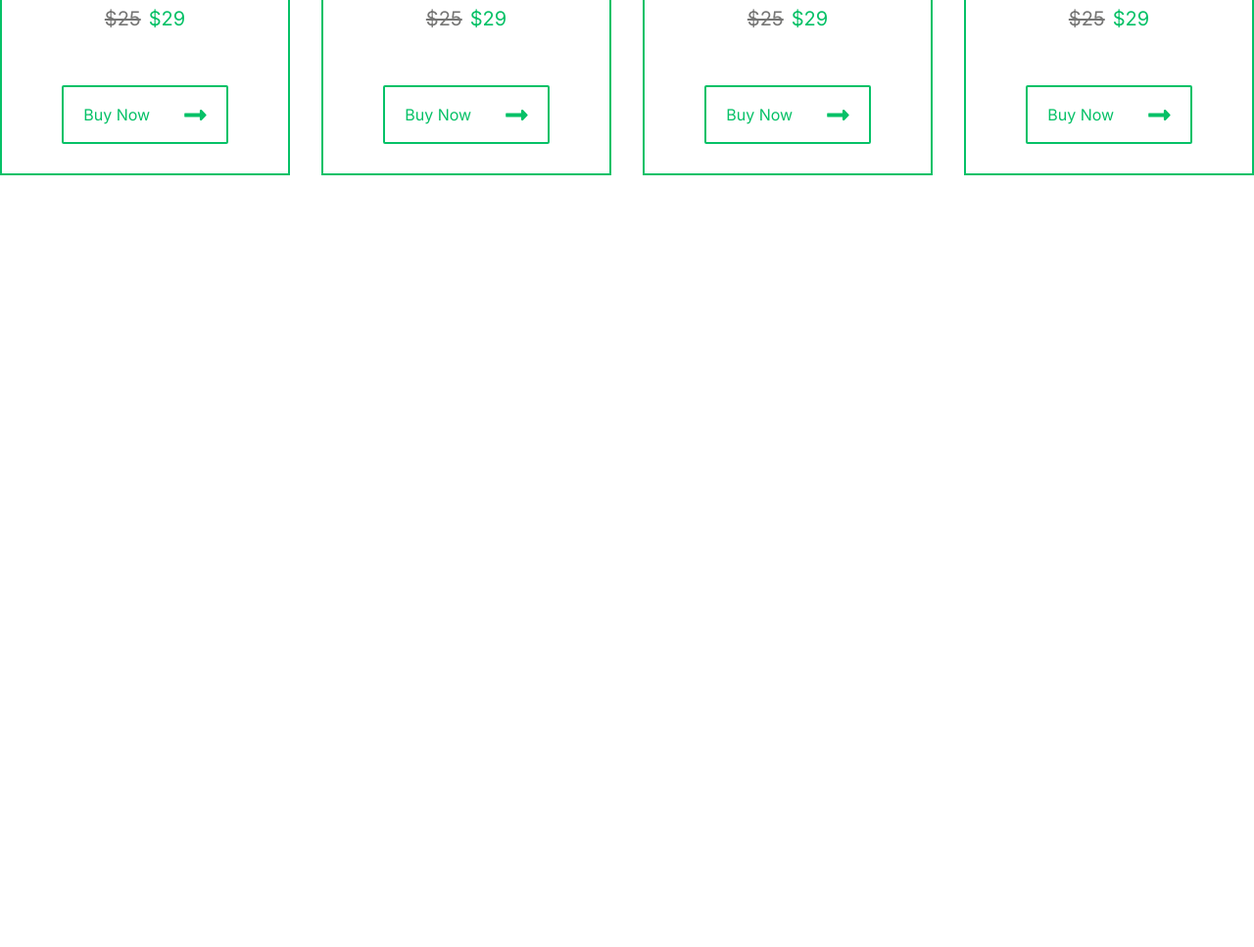
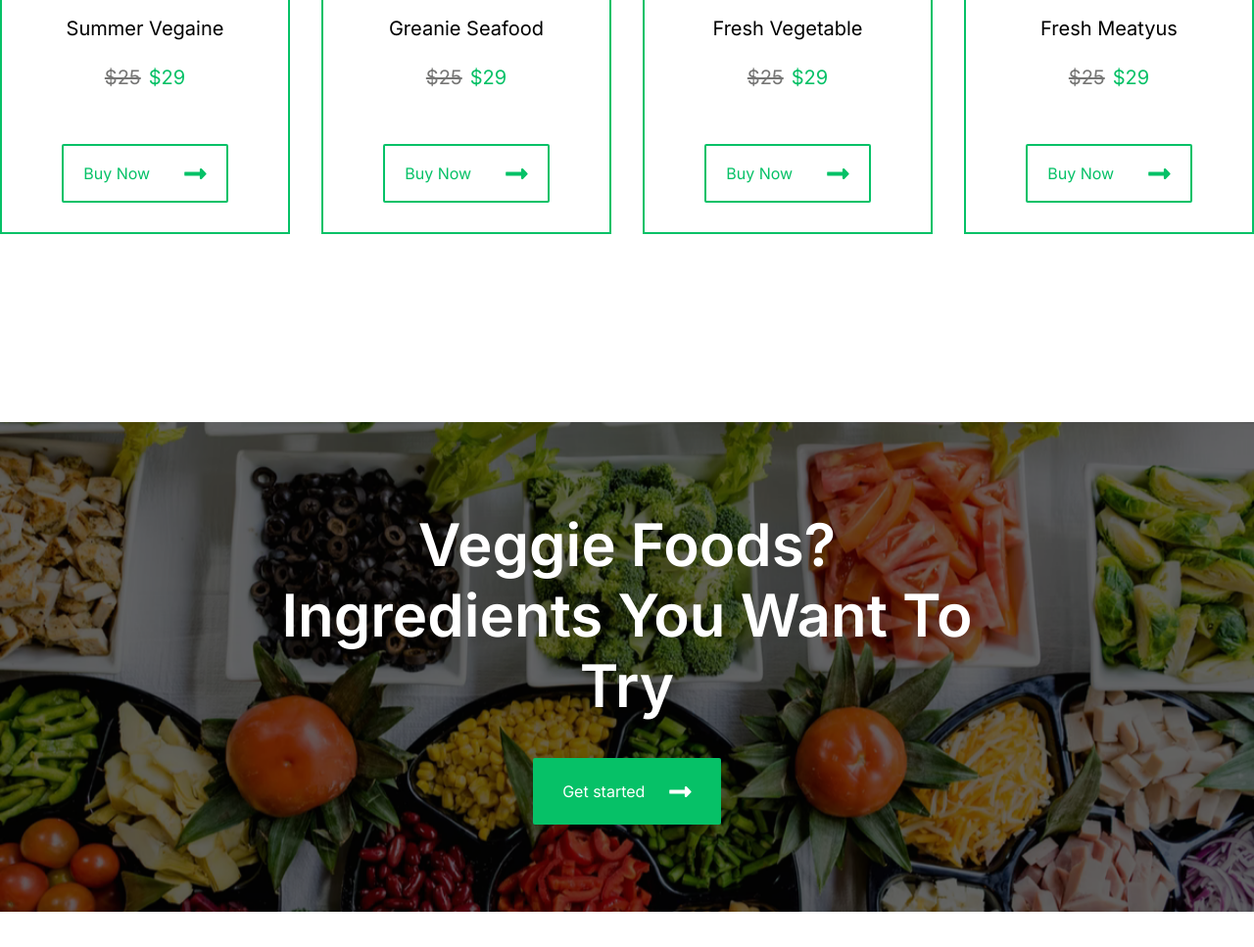
Before and after one commit to Leodiwas/Foodies-Landing-Page, a plain HTML site: page index.html in a window 1280 px wide. Shown: the part 4283-5250 px from the top of the page at 98% size. Before the commit the page ends 4554 px from the top, so only its background shows below. Drawn offline with Linux system fonts and the light colour scheme.

Commit message:
appended new v food sec

```diff
--- a/assets/src/css/main.css
+++ b/assets/src/css/main.css
@@ -412,7 +412,7 @@ h6 {
 
 /* ============ Our Features ============ */
 .our-features {
-  padding-block: 9.2rem;
+  padding-block: 10rem;
 }
 .our-features-title h6,
 h2 {
@@ -426,8 +426,8 @@ h2 {
 }
 .our-features-contents {
   display: grid;
-  grid-template-columns: repeat(4, 30rem);
-  grid-template-rows: repeat(2, 30rem);
+  grid-template-columns: repeat(4, 1fr);
+  grid-template-rows: repeat(2, 1fr);
   grid-template-areas:
     "one two three four"
     "five six seven eight";
@@ -546,6 +546,38 @@ h2 {
   margin-left: 3rem;
 }
 
+/* ============ V Foods Styling ============ */
+.v-foods {
+  padding-block: 10rem;
+}
+.v-foods img {
+  width: 100%;
+}
+.v-foods-contents {
+  position: relative;
+  height: 50rem;
+  background: url(../images/veggie-food-img.png) no-repeat center center / cover;
+}
+.v-foods-text {
+  position: absolute;
+  top: 50%;
+  left: 50%;
+  transform: translate(-50%, -50%);
+  text-align: center;
+  width: 60%;
+}
+.v-foods-text h2,
+.v-foods-text .btn-text {
+  color: var(--color-white);
+  text-align: center;
+}
+.v-foods-text h2 {
+  margin-bottom: 3.8rem;
+}
+.v-foods-text .btn-text > svg {
+  margin-left: 2rem;
+}
+
 /* =========== Media Queries ============ */
 
 /* Media queries for Tablet */
@@ -648,6 +680,14 @@ h2 {
     grid-template-areas:
       "card-1 card-2"
       "card-3 card-4";
+  }
+
+  /* V-foods */
+  .v-foods-contents {
+    height: 40rem;
+  }
+  .v-foods-text {
+    width: 66%;
   }
 }
 
@@ -778,7 +818,7 @@ h2 {
   }
   .our-features-contents-text,
   .our-features-contents-text .logo-text {
-    align-items: flex-start;
+    align-items: center;
   }
 
   /* .products-card */
@@ -797,4 +837,15 @@ h2 {
       "card-3"
       "card-4";
   }
+
+  /* .v-foods */
+  .v-foods {
+    padding-block: 5rem;
+  }
+  .v-foods-contents {
+    height: 40rem;
+  }
+  .v-foods-text {
+    width: 90%;
+  }
 }
--- a/index.html
+++ b/index.html
@@ -812,6 +812,38 @@
           </div>
         </div>
       </section>
+      <!-- Veggie Foods -->
+      <section class="v-foods">
+        <div class="container">
+          <div class="v-foods-contents">
+            <!-- <img
+              src="./assets/src/images/veggie-food-img.png"
+              alt=""
+              class="img-responsive"
+            /> -->
+            <v class="v-foods-text">
+              <h2>Veggie Foods? Ingredients You Want To Try</h2>
+              <div class="btn-container">
+                <a href="" class="btn-primary btn-text"
+                  >Get started
+                  <svg
+                    width="23"
+                    height="11"
+                    viewBox="0 0 23 11"
+                    fill="none"
+                    xmlns="http://www.w3.org/2000/svg"
+                  >
+                    <path
+                      d="M15.898 3.50305H0.813989C0.654859 3.50305 0.502247 3.56626 0.389725 3.67878C0.277203 3.79131 0.213989 3.94392 0.213989 4.10305L0.213989 6.90305C0.213989 6.98184 0.229509 7.05986 0.259662 7.13266C0.289814 7.20545 0.33401 7.2716 0.389725 7.32731C0.44544 7.38303 0.511584 7.42722 0.584379 7.45738C0.657175 7.48753 0.735196 7.50305 0.813989 7.50305H15.898V9.80305C15.8984 10.04 15.969 10.2716 16.1008 10.4685C16.2326 10.6654 16.4198 10.8189 16.6387 10.9096C16.8577 11.0003 17.0985 11.0242 17.331 10.9782C17.5635 10.9321 17.7771 10.8183 17.945 10.651L22.245 6.35105C22.3569 6.23956 22.4456 6.10709 22.5062 5.96123C22.5668 5.81537 22.5979 5.65898 22.5979 5.50105C22.5979 5.34311 22.5668 5.18673 22.5062 5.04086C22.4456 4.895 22.3569 4.76253 22.245 4.65105L17.945 0.351047C17.7771 0.183779 17.5635 0.0699603 17.331 0.023942C17.0985 -0.0220764 16.8577 0.00176589 16.6387 0.0924635C16.4198 0.183161 16.2326 0.336652 16.1008 0.533584C15.969 0.730515 15.8984 0.962068 15.898 1.19905V3.50305Z"
+                      fill="white"
+                    />
+                  </svg>
+                </a>
+              </div>
+            </v>
+          </div>
+        </div>
+      </section>
     </main>
 
     <!-- link JS -->
```
